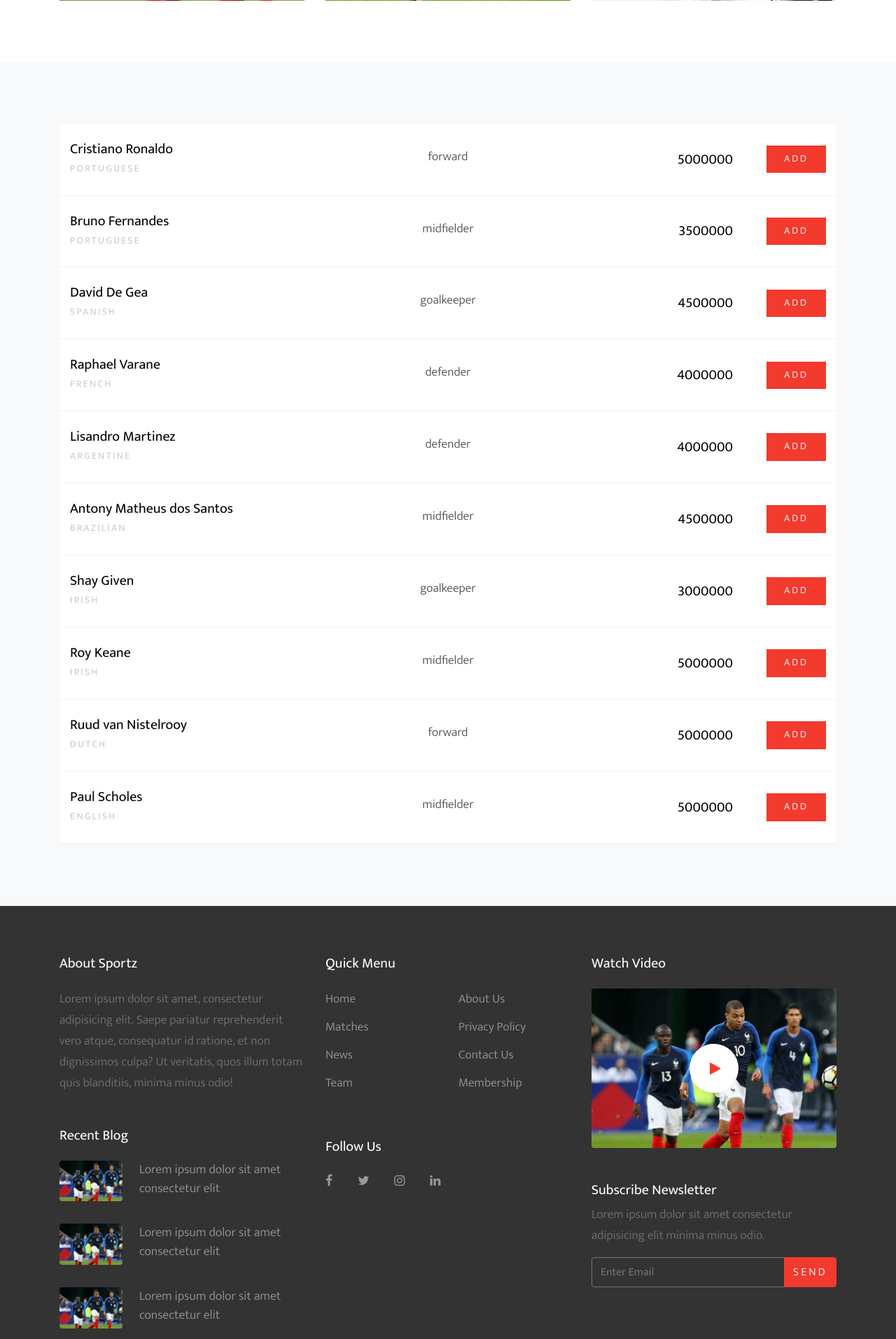
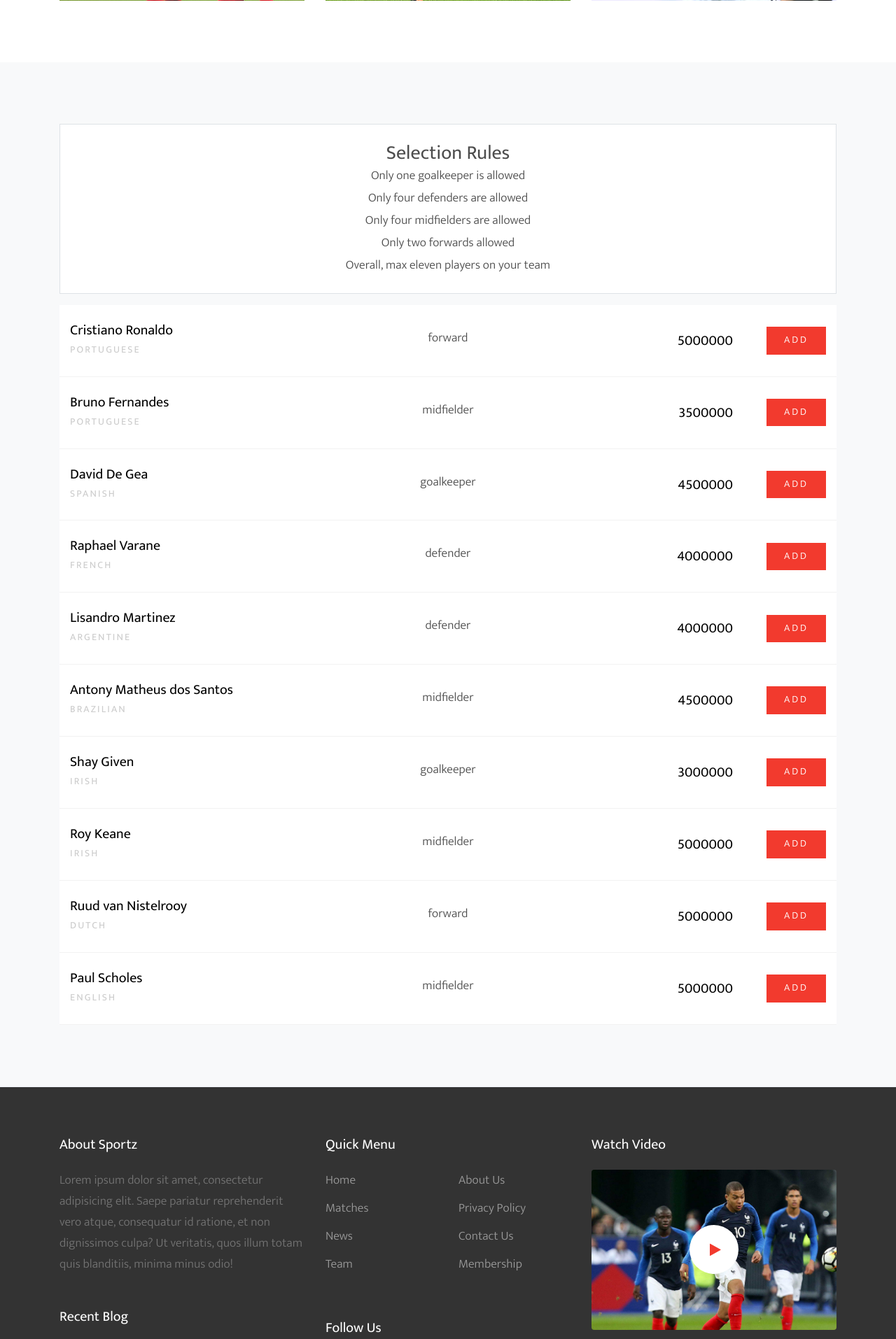
Before and after one commit to DanielJMorrissey/fantasyfootballdjango, a Django app: template players/templates/players.html in a window 1280 px wide. Shown: the part 1200-3114 px from the top of the page at 70% size. Run offline with Django 4.2, Linux system fonts and the light colour scheme; the template is opened without the code that fills it: values that come from a table or form of the project are taken from there, others are empty; data comes from the database, SQL or seed files in the repository; both versions use the stored data as it was after the commit; some libraries are stand-ins or nearby versions; some web fonts are replaced.

Commit message:
added selection rules

```diff
--- a/players/templates/players.html
+++ b/players/templates/players.html
@@ -81,7 +81,32 @@
           place instructions on selections if any
         {% endcomment %}
 
+        <div class="row">
+          <div class="col-md-12 h-100">
+            <div class="p-4 border mb-3 bg-white" style="text-align: center;">
+              <h3 class="mb-0">Selection Rules</h3>
+              <table class="scoring" style="margin-left: auto;margin-right:auto;">
+                <tr>
+                    <td>Only one goalkeeper is allowed</td>
+                </tr>
+                <tr>
+                    <td>Only four defenders are allowed</td>
+                </tr>
+                <tr>
+                    <td>Only four midfielders are allowed</td>
+                </tr>
+                <tr>
+                    <td>Only two forwards allowed</td>
+                </tr>
+                <tr>
+                  <td>Overall, max eleven players on your team</td>
+                </tr>
+              </table>
 
+            </div>
+
+          </div>
+        </div>
 
         <div class="row">
           <div class="col-md-12">
--- a/players/templates/team.html
+++ b/players/templates/team.html
@@ -77,10 +77,6 @@
     <div class="site-blocks-vs site-section bg-light">
       <div class="container">
 
-        {% comment %}
-          place instructions on selections if any
-        {% endcomment %}
-
 
 
         <div class="row">
```
Also changed, not shown: db.sqlite3.
